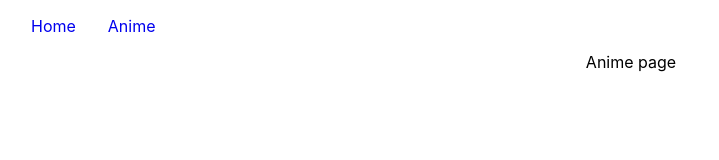
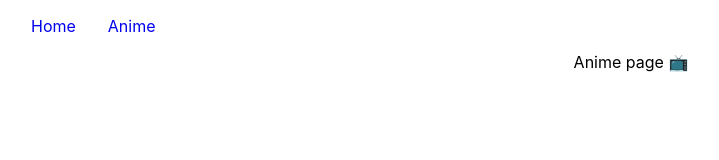
Before and after one commit to RoxAzusa/GitApp, a React (Create React App) app in the folder front/: page /anime in a window 1280 px wide. Shown: the top 160 px of the page, without its empty margins (9-728 px from the left). Built offline with nearby package versions, Linux system fonts and the light colour scheme.

Commit message:
Add modification for example

```diff
--- a/front/src/pages/Anime.js
+++ b/front/src/pages/Anime.js
@@ -2,6 +2,6 @@ import React from "react";
 
 export default function Anime() {
     return (
-        <div>Anime page</div>
+        <div>Anime page 📺</div>
     )
 }
```
